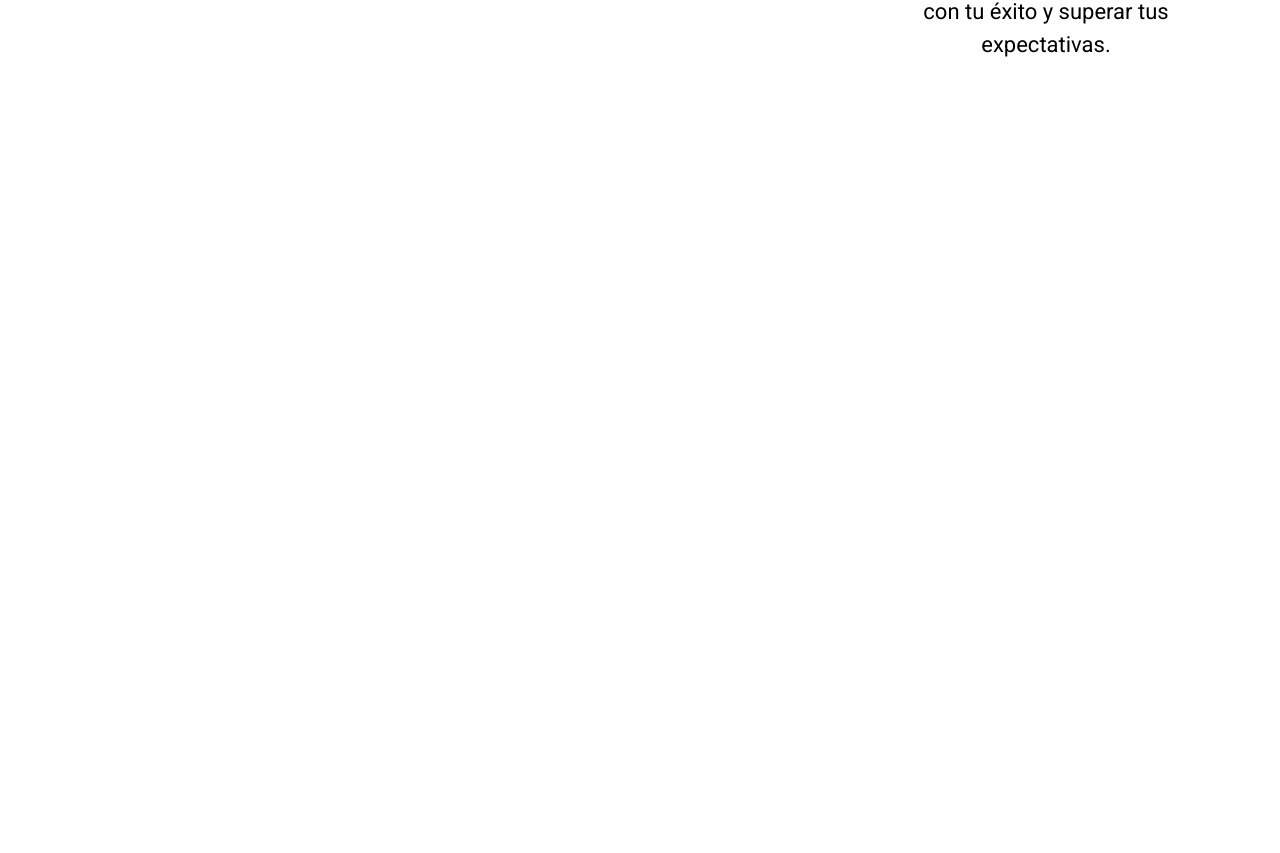
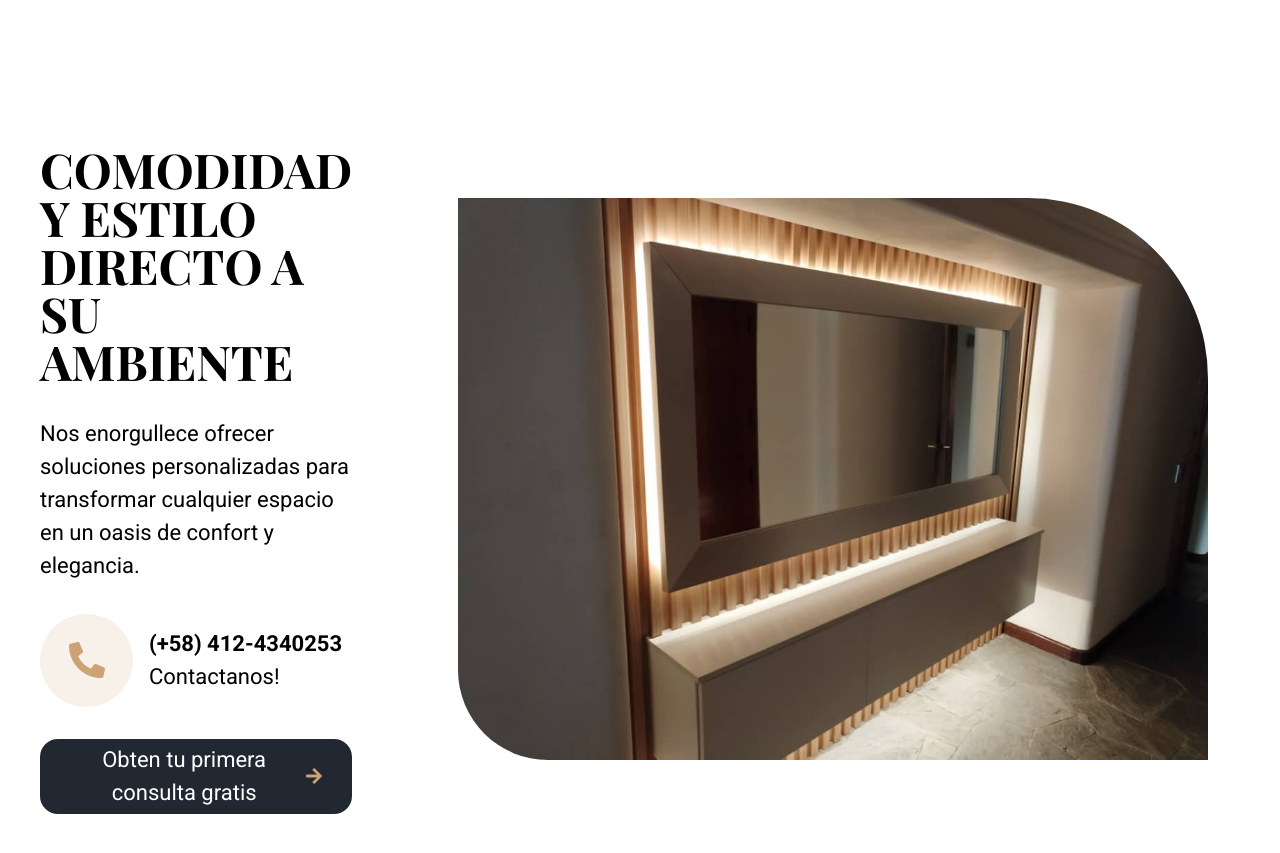
Before and after one commit to fakbo-dev/D.O.N-Oscar-Landing-Page, a Next.js app: page / in a window 1280 px wide. Shown: the part 1467-2320 px from the top of the page. Built offline with nearby package versions, Linux system fonts and the light colour scheme.

Commit message:
about done

```diff
--- a/app/page.jsx
+++ b/app/page.jsx
@@ -2,7 +2,7 @@
 // Components
 import Hero from "@/components/Hero"
 import Steps from "@/components/Steps"
-
+import About from "@/components/About"
 const Home = () => {
   return (
     <>
@@ -12,6 +12,8 @@ const Home = () => {
         <Hero />
         {/* Steps */}
         <Steps />
+        {/* About */}
+        <About />
         {/* Temporal div */}
         <div className="h-[3000px]"></div>
       </main>
--- /dev/null
+++ b/components/About.jsx
@@ -0,0 +1,42 @@
+import Image from "next/image"
+import sideImage from "/public/assets/hall/espejo-left-side-light-on.jpg"
+import { FaPhoneAlt, FaArrowRight } from "react-icons/fa";
+const About = () => {
+    return (
+        <section className="mt-[80px] xl:mt-[200px] relative z-20">
+            <div className="container mx-auto  xl:px-0">
+
+                <div className="flex flex-col text-center xl:flex-row  xl:text-left justify-between items-center gap-8 xl:gap-[74px]">
+                    {/* Text */}
+                    <div className=" flex-1 order-2 xl:order-none max-w-xl xl:max-w-[410px] flex flex-col items-center xl:items-start gap-8">
+                        <h2 className="text-5xl">comodidad y estilo directo a su ambiente</h2>
+                        <p> Nos enorgullece ofrecer soluciones personalizadas para transformar cualquier espacio en un oasis de confort y elegancia.</p>
+
+                        {/* Phone */}
+                        <div className="flex items-center justify-center xl:justify-start gap-4">
+                            <div className="bg-accent/15 w-[93px] h-[93px] rounded-full flex justify-center items-center">
+                                <FaPhoneAlt className="text-accent text-4xl" />
+                            </div>
+                            <div className="text-left">
+                                <div className="text-1xl font-bold">(+58) 412-4340253</div>
+                                <div>Contactanos!</div>
+                            </div>
+                        </div>
+                        <button className="btn btn-primary mx-auto xl:mx-0">Obten tu primera consulta gratis {<FaArrowRight className="text-accent" />}</button>
+                    </div>
+                    {/* img */}
+                    <div className="max-w-[453px] order-1 xl:order-none mx-auto xl:mx-8 xl:max-w-none">
+                        <Image src={sideImage}
+                            className="rounded-bl-[90px] rounded-tr-[180px]" />
+                    </div>
+
+
+
+                </div>
+
+            </div>
+        </section>
+    )
+}
+
+export default About
--- a/components/Steps.jsx
+++ b/components/Steps.jsx
@@ -19,7 +19,7 @@ const Steps = () => {
                     </div>
 
                     <div className="text-center">
-                        <div className="mb-5 flex justify-center">
+                        <div className="mb-4 flex justify-center">
                             <PiBlueprintLight className="text-accent text-5xl" />
                         </div>
                         <h3 className="h3 mb-5">planeacion</h3>
@@ -27,11 +27,11 @@ const Steps = () => {
                     </div>
 
                     <div className="text-center">
-                        <div className="mb-5 flex justify-center">
+                        <div className="mb-4 flex justify-center">
                             <FaHammer className="text-accent text-5xl" />
                         </div>
                         <h3 className="h3 mb-5">ejecucion</h3>
-                        <p className="mb-5 max-w-md mx-auto"> nos enfocamos en entregar un servicio excepcional al cliente. Nuestro equipo altamente capacitado se asegurará de que cada detalle se lleve a cabo con precisión. Estamos comprometidos con tu éxito y superar tus expectativas.</p>
+                        <p className="mb-5 max-w-md mx-auto"> nos enfocamos en entregar un servicio excepcional al cliente. Nos aseguramos de que cada detalle se lleve a cabo con precisión. </p>
                     </div>
                 </div>
             </div>
```
